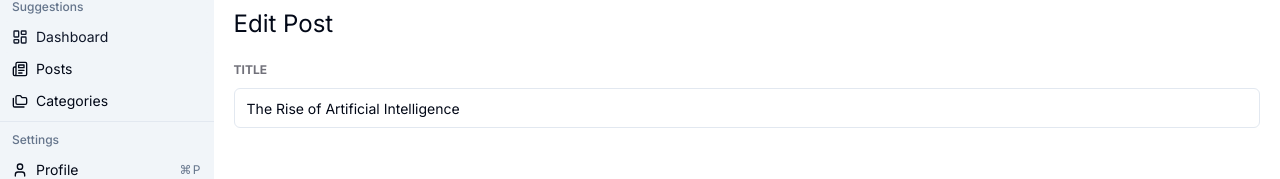
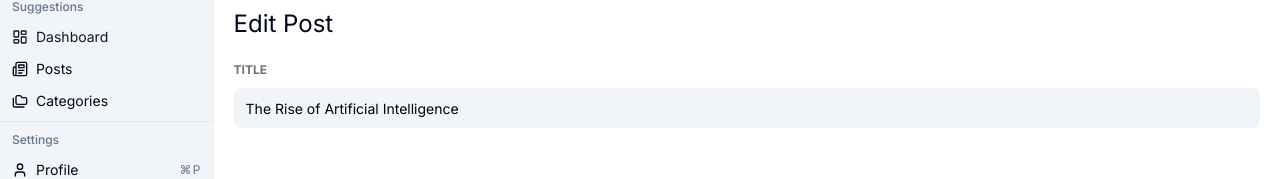
Before and after one commit to MiladJoodi/Admin_Dashboard_Interface, a Next.js app: page /posts/edit/1 in a window 1280 px wide. Shown: the part 112-291 px from the top of the page. Built offline with nearby package versions, Linux system fonts and the light colour scheme.

Commit message:
Update page.tsx

```diff
--- a/app/(main)/posts/edit/[id]/page.tsx
+++ b/app/(main)/posts/edit/[id]/page.tsx
@@ -69,9 +69,9 @@ const PostEditPage = ({ params }: PostEditPageProps) => {
                         name="title"
                         render={({ field }) => (
                             <FormItem>
-                                <FormLabel className="uppercase text-xs font-bold text-zinc-500 dark:text-secondary-700">Title</FormLabel>
+                                <FormLabel className="uppercase text-xs font-bold text-zinc-500 dark:text-white">Title</FormLabel>
                                 <FormControl>
-                                    <Input placeholder="shadcn" {...field} />
+                                    <Input className="bg-slate-100 dark:bg-slate-500 border-0 focus-visible:ring-0 text-black focus-visible:ring-offset-0" placeholder="Enter Title" {...field} />
                                 </FormControl>
                                 <FormMessage />
                             </FormItem>
```
